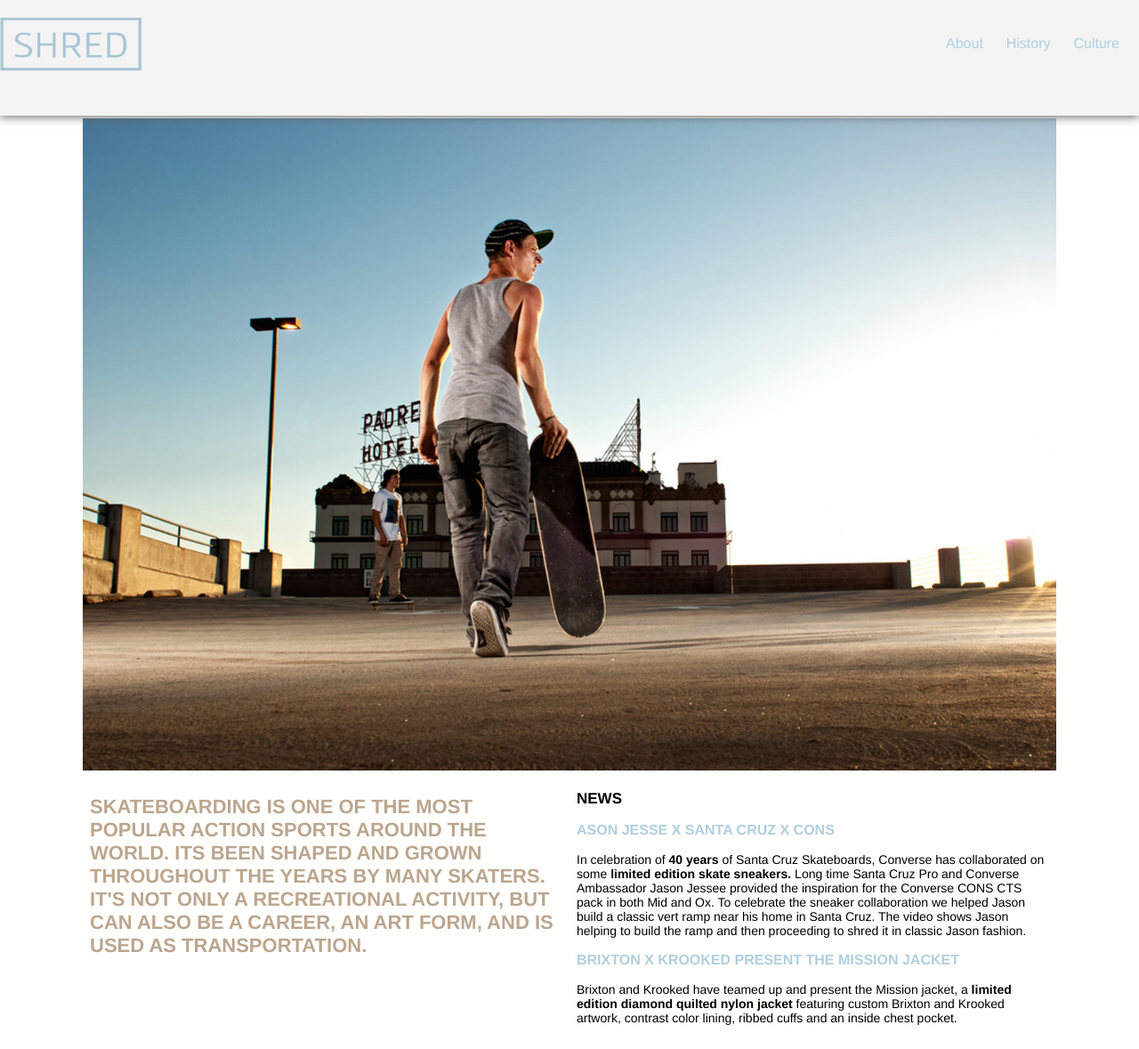
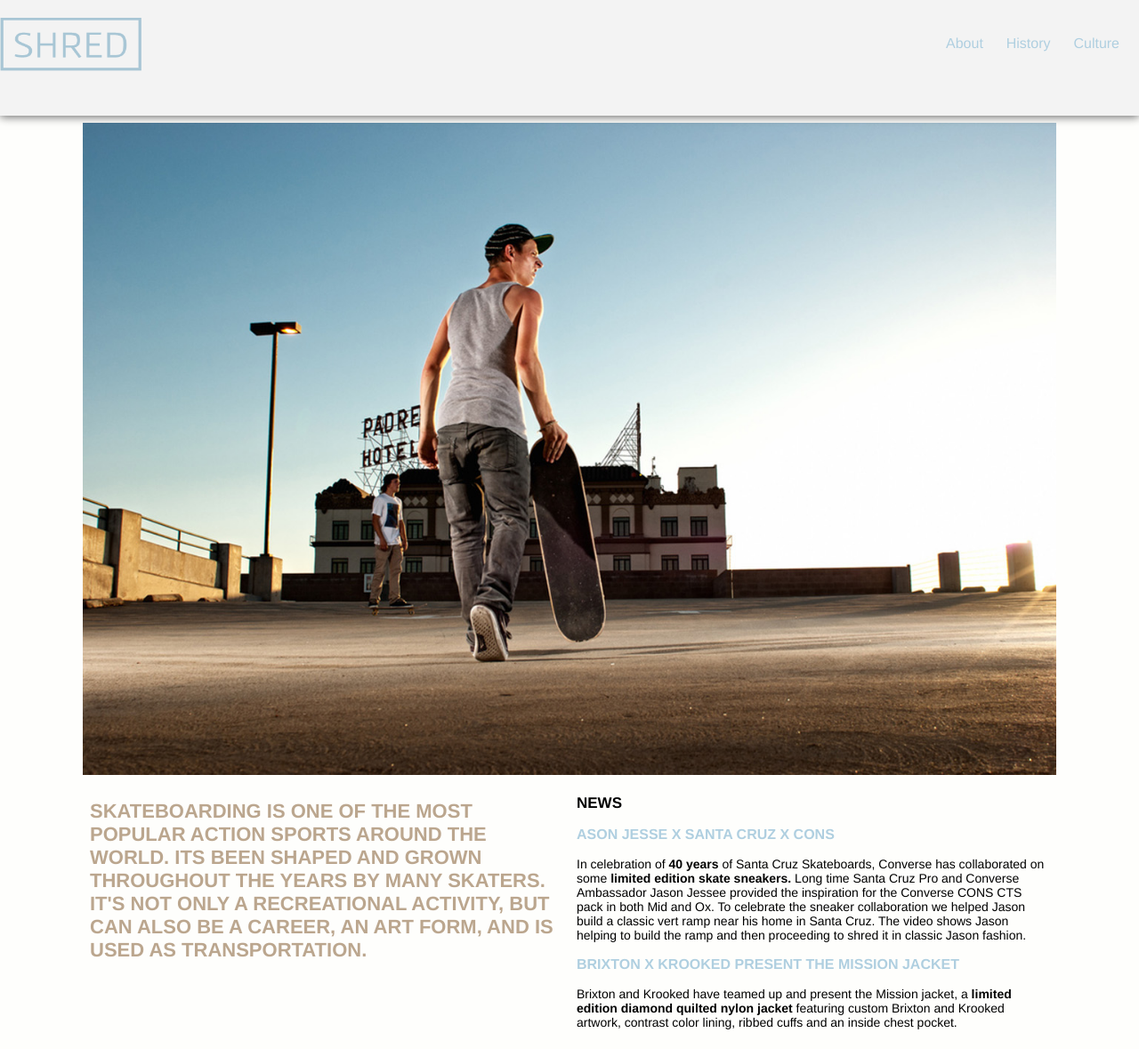
Before and after one commit to maddiwatson1/large-data-site, a Jekyll site: the page built from index.html, in a window 1280 px wide and 1179 px high. Shown: the whole window at 89% size. Built offline with Jekyll 4.4.1, drawn with Linux system fonts in a browser that asks for light colours; Markdown is read by kramdown in place of the engine named in the settings.

Commit message:
fix padding error

```diff
--- a/css/general.css
+++ b/css/general.css
@@ -179,7 +179,7 @@ p {
 @media only screen and (min-width: 40em) {
 
 	.flex-img {
-		padding-top: 95px;
+		padding-top: 100px;
 	}
 }
 
```
